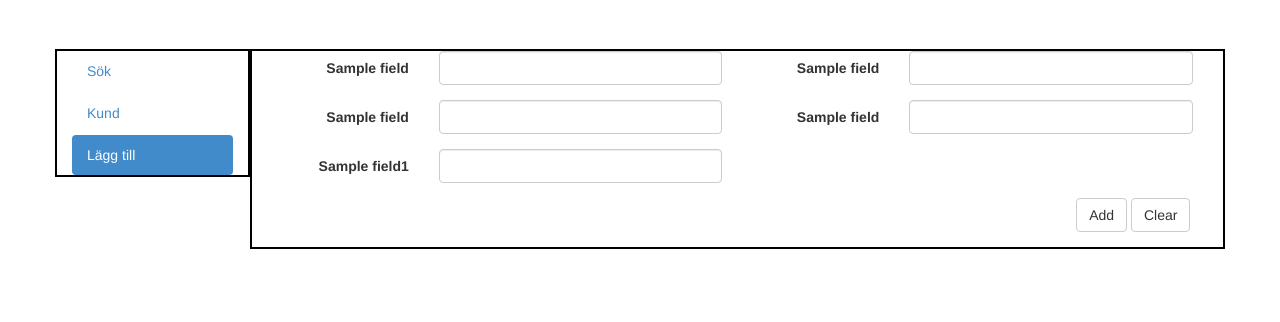
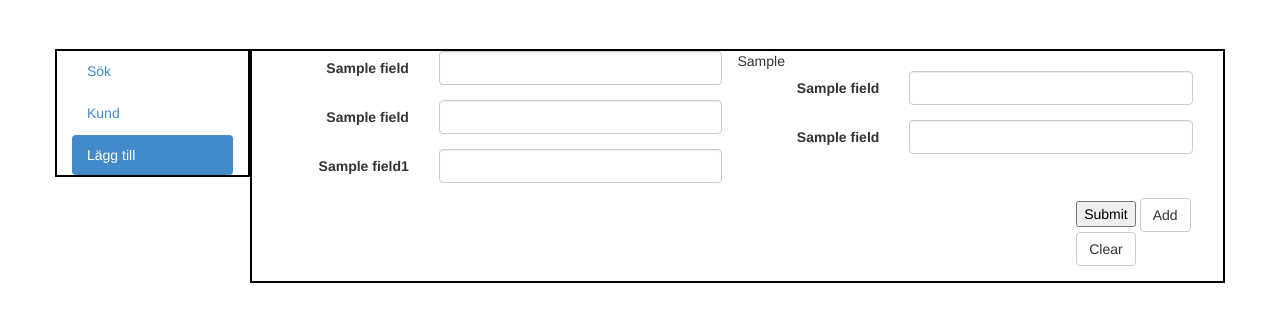
Before and after one commit to Happyhours/nmcs-program, a Django app: template nmcs/customers/templates/customers/customer_add.html in a window 1280 px wide. Shown: the part 51-373 px from the top of the page. Run offline with Django 3.2, Linux system fonts and the light colour scheme; the template is opened without the code that fills it: most values are stand-ins (such as "Sample title", 1, 10 or a date in 2020); some libraries are stand-ins or nearby versions.

Commit message:
TMP save of customer_add.html

```diff
--- a/nmcs/customers/templates/customers/customer_add.html
+++ b/nmcs/customers/templates/customers/customer_add.html
@@ -4,10 +4,13 @@
 
 <form class="form-horizontal" role="form" action="{% url 'customer-add' %}" method="POST">{% csrf_token %}
 
+        {{ postal.as_table }}
+
 
     <div class="col-md-6">
         {% for fields in customer %}
         <div class="form-group">
+
             <label for="{{ fields.id_for_label }}" class="col-md-4 control-label">{{ fields.label }}</label>
             <div class="col-md-8">
             {% if fields.max_length %}
@@ -15,6 +18,7 @@
             {% else %}
                 <input type="text" class="form-control" id="{{ fields.id_for_label }}" name="{{ fields.html_name }}" >
             {% endif %}
+            {{ fields.errors }}
             </div>
         </div>
         {% endfor %}
@@ -32,6 +36,7 @@
         </div>
         {% endfor %}
 
+        {{ telephones.management_form }}
         {% for telephone in telephones %}
             {% for fields in telephone %}
             <div class="form-group">
@@ -80,7 +85,8 @@
 
     <div class="form-group">
         <div class="col-md-offset-10 col-md-2">
-            <button type="submit" class="btn btn-default">Add</button>
+            <input type="submit" value="Submit" />
+            <button type="submit" value="Submit" class="btn btn-default">Add</button>
             <a class="btn btn-default" href="{% url 'customer-add' %}" role="button">Clear</a>
         </div>
     </div>
--- a/nmcs/customers/views.py
+++ b/nmcs/customers/views.py
@@ -48,7 +48,7 @@ def addView(request):
         mc_form = McForm(request.POST, prefix='mc')
         model_form = ModelForm(request.POST, prefix='model')
 
-        print(request.POST)
+        # print(request.POST)
         if (request.POST['mc-registration_nr'] == '' and
             request.POST['mc-year'] == '' and
             request.POST['mc-motor'] == '' and
@@ -81,8 +81,8 @@ def addView(request):
                             telephone.customer = customer
                             telephone.save()
 
+                    return HttpResponseRedirect('add')
 
-                    return HttpResponseRedirect('add')
         else:
             if mc_form.is_valid() and customer_form.is_valid() and postal_form.is_valid() and model_form.is_valid() and telephone_forms.is_valid():
 
```
